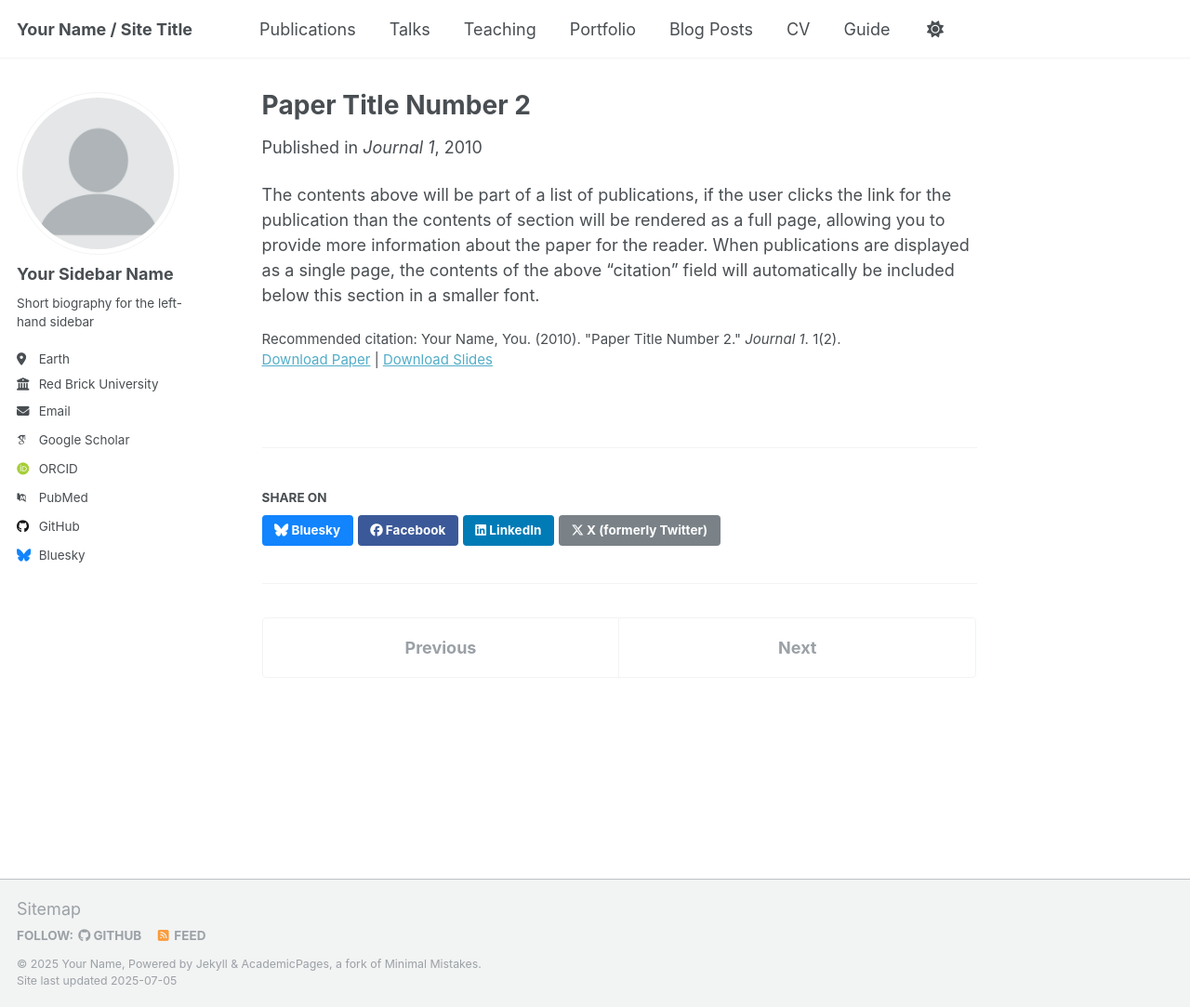
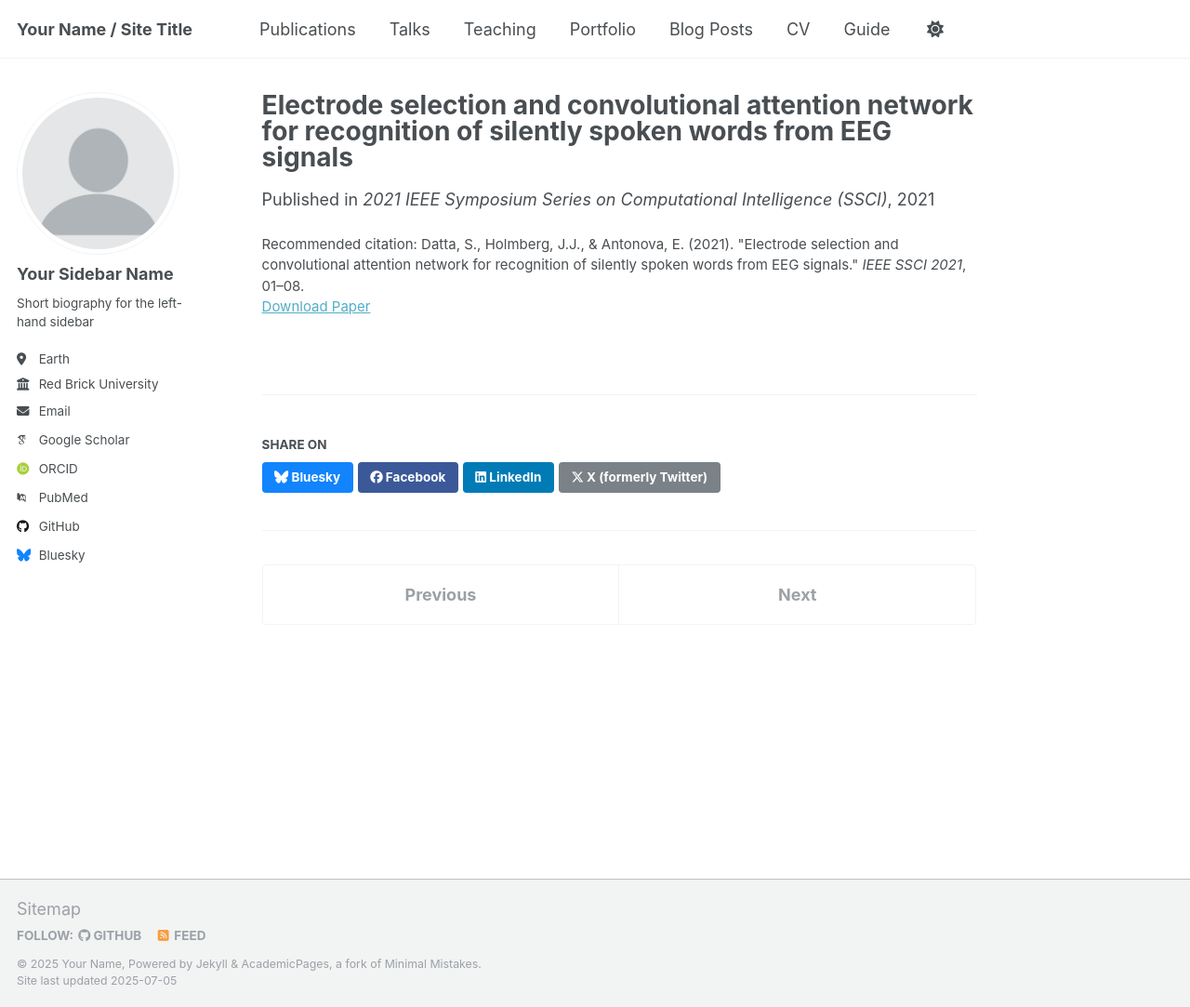
Before and after one commit to awaknd-1/awaknd-1.github.io, a Jekyll site: the page built from _publications/2010-10-01-paper-title-number-2.md, in a window 1280 px wide and 1083 px high. Shown: the whole window at 93% size. Built offline with Jekyll 4.4.1, drawn with Linux system fonts in a browser that asks for light colours; some web fonts are replaced; a script that is not in the unit is left out.

Commit message:
Update 2010-10-01-paper-title-number-2.md

```diff
--- a/_publications/2010-10-01-paper-title-number-2.md
+++ b/_publications/2010-10-01-paper-title-number-2.md
@@ -1,14 +1,9 @@
 ---
-title: "Paper Title Number 2"
-collection: publications
-category: manuscripts
-permalink: /publication/2010-10-01-paper-title-number-2
-excerpt: 'This paper is about the number 2. The number 3 is left for future work.'
-date: 2010-10-01
-venue: 'Journal 1'
-slidesurl: 'http://academicpages.github.io/files/slides2.pdf'
-paperurl: 'http://academicpages.github.io/files/paper2.pdf'
-citation: 'Your Name, You. (2010). &quot;Paper Title Number 2.&quot; <i>Journal 1</i>. 1(2).'
+title: "Electrode selection and convolutional attention network for recognition of silently spoken words from EEG signals"
+permalink: /publication/2021-12-01-ssci-eeg-attention
+excerpt: 'Proposes a convolutional attention network combined with an electrode selection strategy to classify silently spoken words from EEG signals.'
+date: 2021-12-01
+venue: '2021 IEEE Symposium Series on Computational Intelligence (SSCI)'
+paperurl: 'https://ieeexplore.ieee.org/document/9659960'
+citation: 'Datta, S., Holmberg, J.J., & Antonova, E. (2021). "Electrode selection and convolutional attention network for recognition of silently spoken words from EEG signals." <i>IEEE SSCI 2021</i>, 01–08.'
 ---
-
-The contents above will be part of a list of publications, if the user clicks the link for the publication than the contents of section will be rendered as a full page, allowing you to provide more information about the paper for the reader. When publications are displayed as a single page, the contents of the above "citation" field will automatically be included below this section in a smaller font.
```
